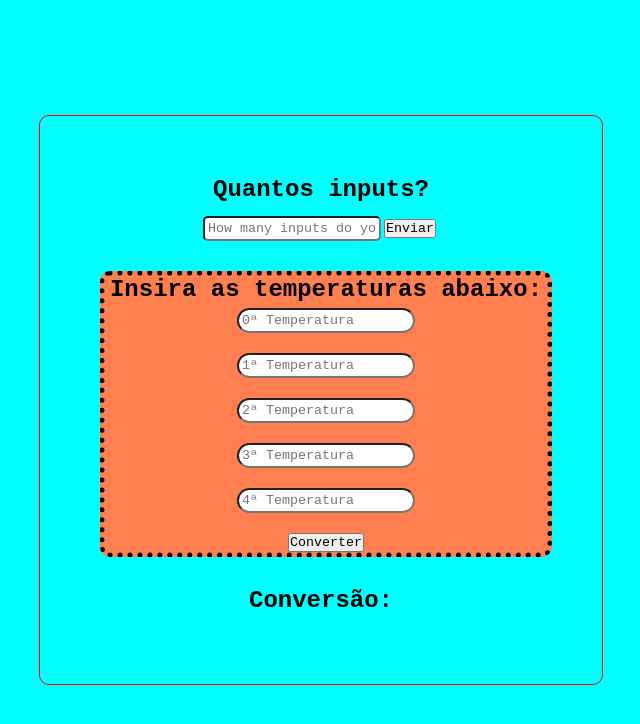
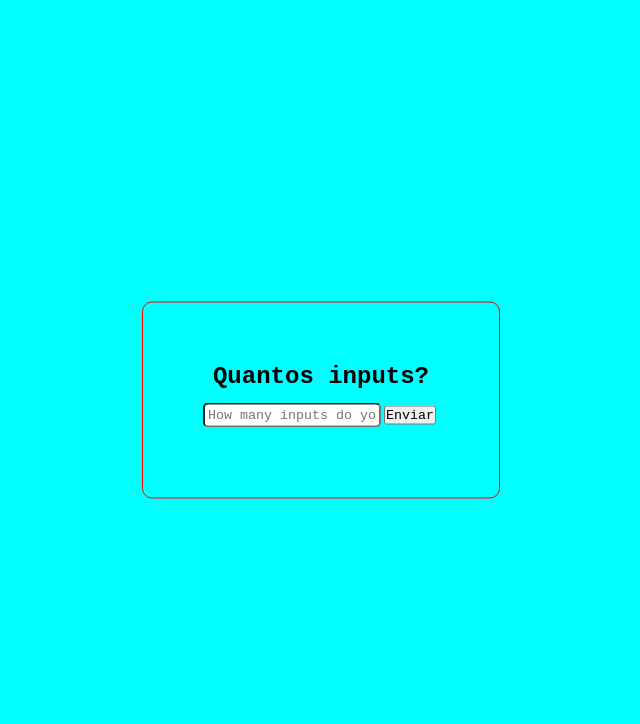
Before and after one commit to isacpxc/KelvinOrder, a React (Create React App) app: page / in a window 1280 px wide. Shown: the top 724 px of the page, without its empty margins (319-959 px from the left). Built offline with nearby package versions, Linux system fonts and the light colour scheme.

Commit message:
added conditional logic and new states

```diff
--- a/src/App.js
+++ b/src/App.js
@@ -1,21 +1,48 @@
-import React from 'react';
+import React, { useState } from 'react';
 import './App.css';
-import TimesForm from './timesForm';
+//import TimesForm from './timesForm';
 import Inputs from "./inputs";
+import TimesForm from './TimesForm';
 import Results from "./result";
 
 function App() {
-  return (
-    <div id='main'>
-      <div id="containerAll">
-        <TimesForm />
-        <Inputs/>
-        <Results/>
+  const [number, setNumber] = useState();
+  const [jInp, setJinp] = useState([]);
+  const [media, setMedia] = useState();
+  const [mediana, setMediana] = useState();
+  // const [qtd, setQtd] = useState(number);
+  // function updateNumber(){
+  //   setNumber(qtd);
+  // }
+
+  // const handleChange = event => {
+  //   setQtd(event.target.value);
+  // };
+
+  if (number>0){
+
+    return (
+      <div id='main'>
+        <div id="containerAll">
+        <TimesForm number={number} setNumber={setNumber}/>
+        <Inputs number={number} setJinp={setJinp} setMedia={setMedia} setMediana={setMediana}/>
+        <Results jInp={jInp} media={media} mediana={mediana}/>
+        </div>
+
       </div>
+    );
+  } else {
 
+    return(
+      <div id='main'>
+        <div id="containerAll">
+          <TimesForm number={number} setNumber={setNumber}/>
 
-    </div>
-  );
+        </div>
+      </div>
+    );
+  }
+
 }
 
 export default App;
```
